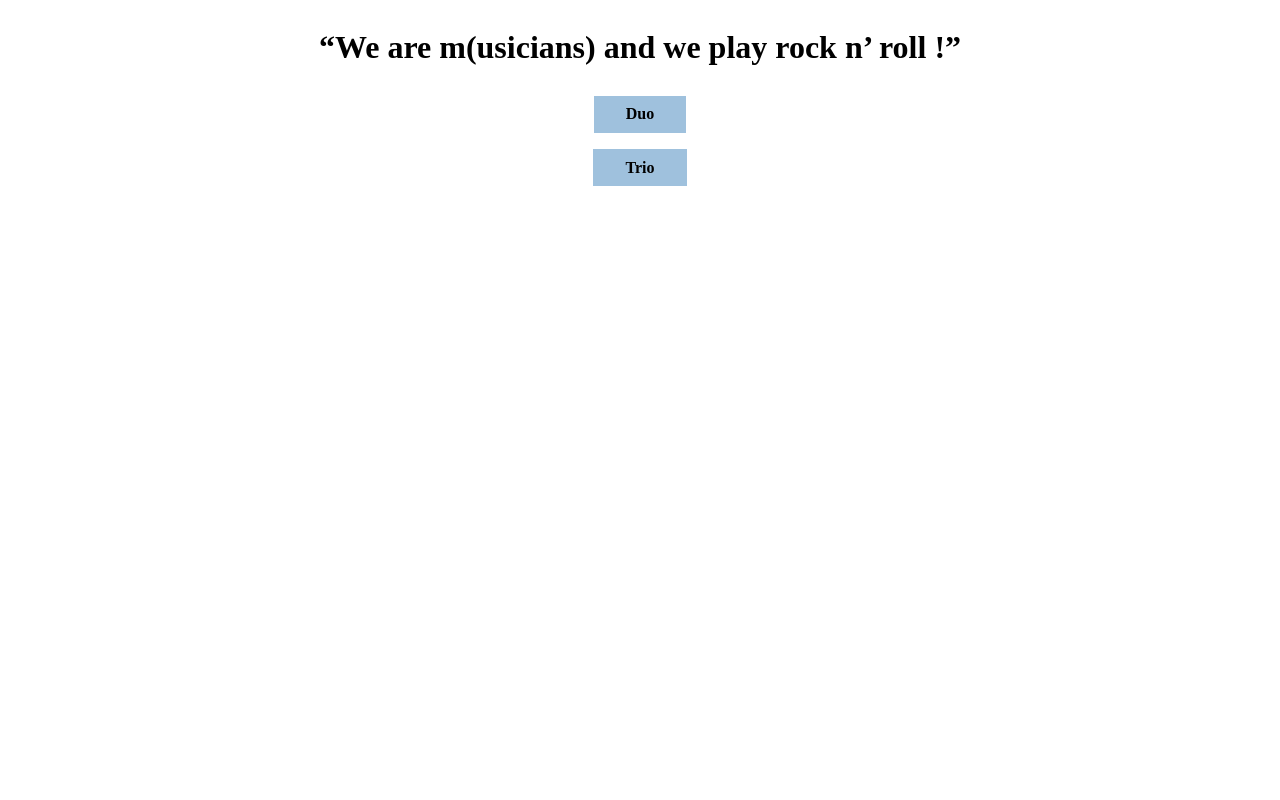
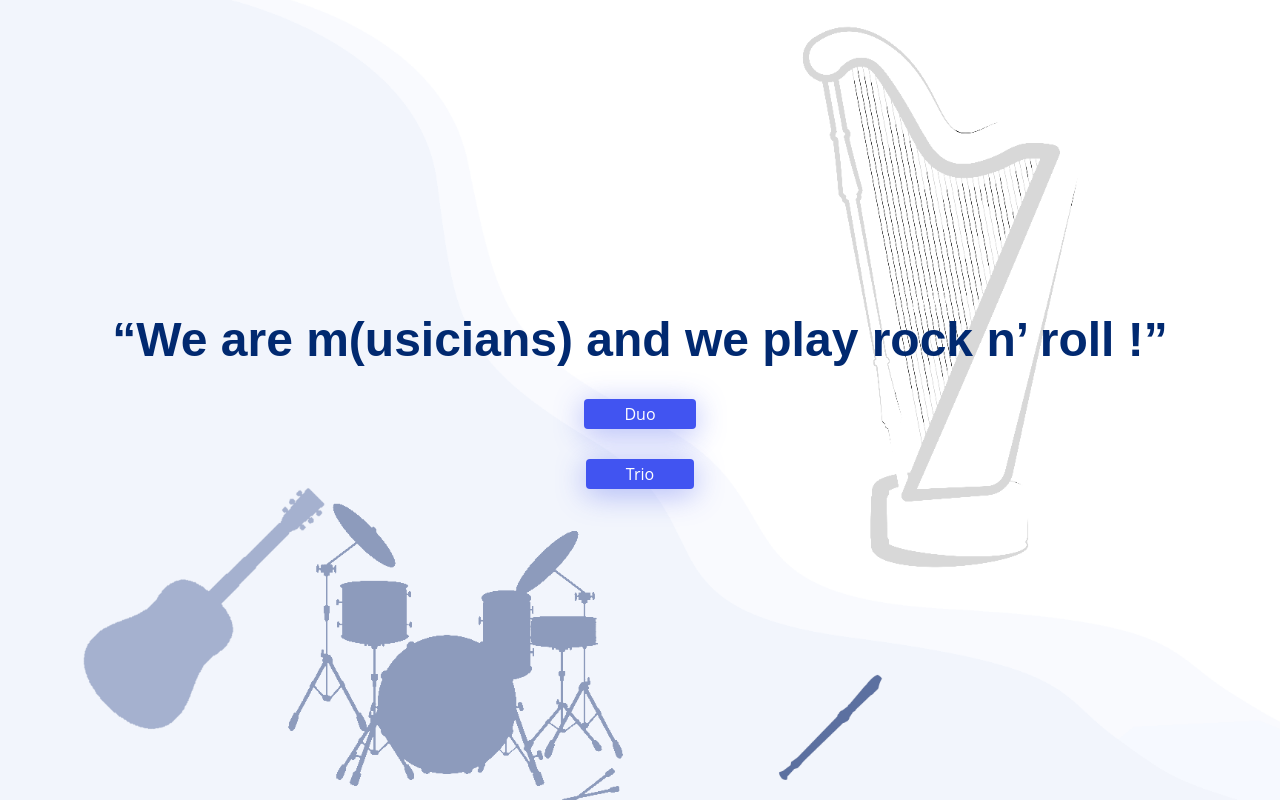
Before and after one commit to StrategFirst/ProjetOptimisationAppliquee2022, a website: page interface/index.html in a window 1280 px wide. Drawn offline with Linux system fonts and the light colour scheme.

Commit message:
🎨 Mise en forme

```diff
--- a/interface/duo/style.css
+++ b/interface/duo/style.css
@@ -5,12 +5,6 @@ div button {
 	cursor: pointer;
 }
 
-
-#add { background: lime;}
-#remove { background: red;}
-#submit { background: blue;}
-
-
 input[type="number"] {
 	width: 5rem  ;
 }
--- a/interface/global.css
+++ /dev/null
@@ -1,16 +0,0 @@
-body {
-	display: flex;
-	justify-content: center;
-	align-items: center;
-	flex-direction: column;
-}
-
-a {
-	text-decoration: none;
-	font-weight: bold;
-	background-color: #9fc1dd;
-	display: block;
-	color: black;
-	padding: .6rem 2rem;
-	margin: .5rem;
-}
--- a/interface/index.html
+++ b/interface/index.html
@@ -4,14 +4,18 @@
 	<head>
 		<meta charset="UTF-8" />
 		<title> “We are m(usicians) and we play rock n’ roll !” </title>
-		<link rel="stylesheet" href="/global.css" type="text/css" />
+
+		<!-- CSS -->
+		<link href="/assets/vendor/bootstrap/css/bootstrap.min.css" rel="stylesheet">
+		<link href="/assets/vendor/bootstrap-icons/bootstrap-icons.css" rel="stylesheet">
+		<link href="/assets/css/style.css" rel="stylesheet">
 	</head>
 
-	<body>
+	<body class="hero">
 		<h1> “We are m(usicians) and we play rock n’ roll !” </h1>
 
-		<a href="duo/"> Duo </a>
-		<a href="trio/"> Trio </a>
+		<a href="duo/" class="btn-get-started"> Duo </a>
+		<a href="trio/" class="btn-get-started"> Trio </a>
 	</body>
 
 </html>
```
Also changed, not shown: interface/duo/index.html (+12 -6 lines).
